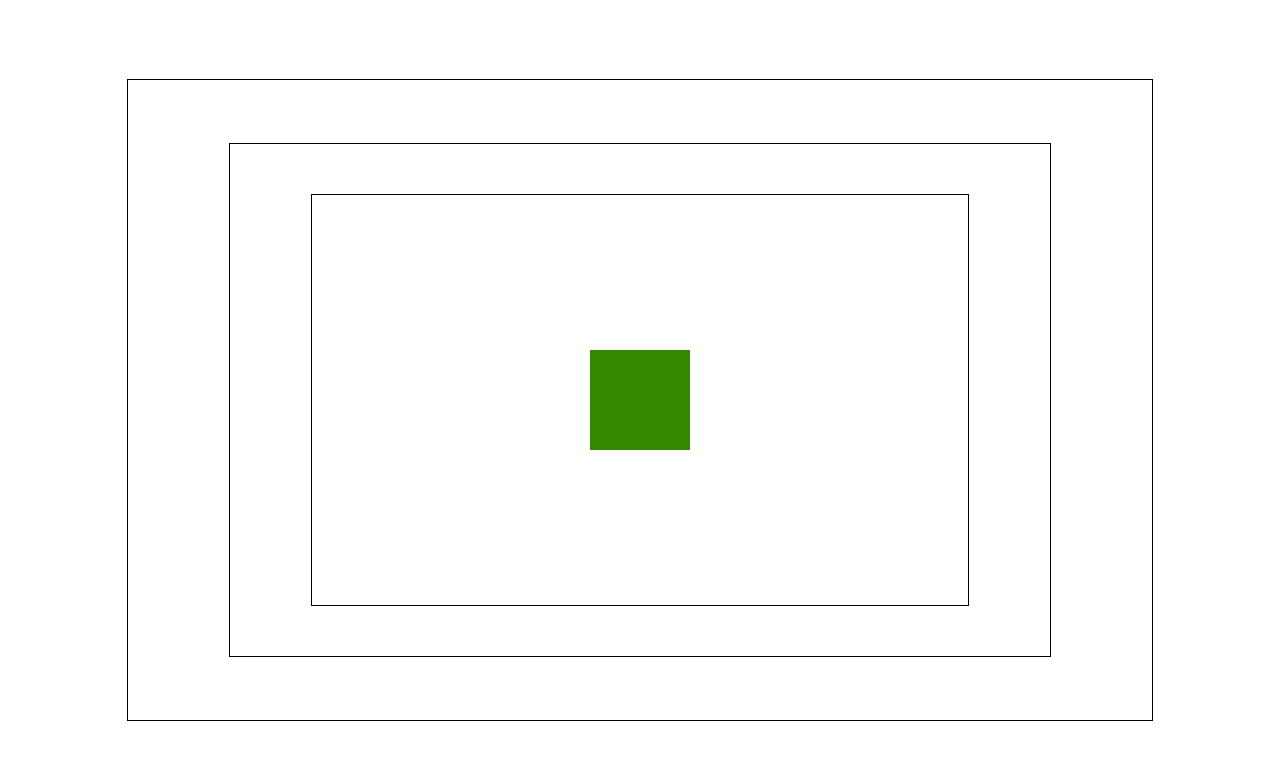
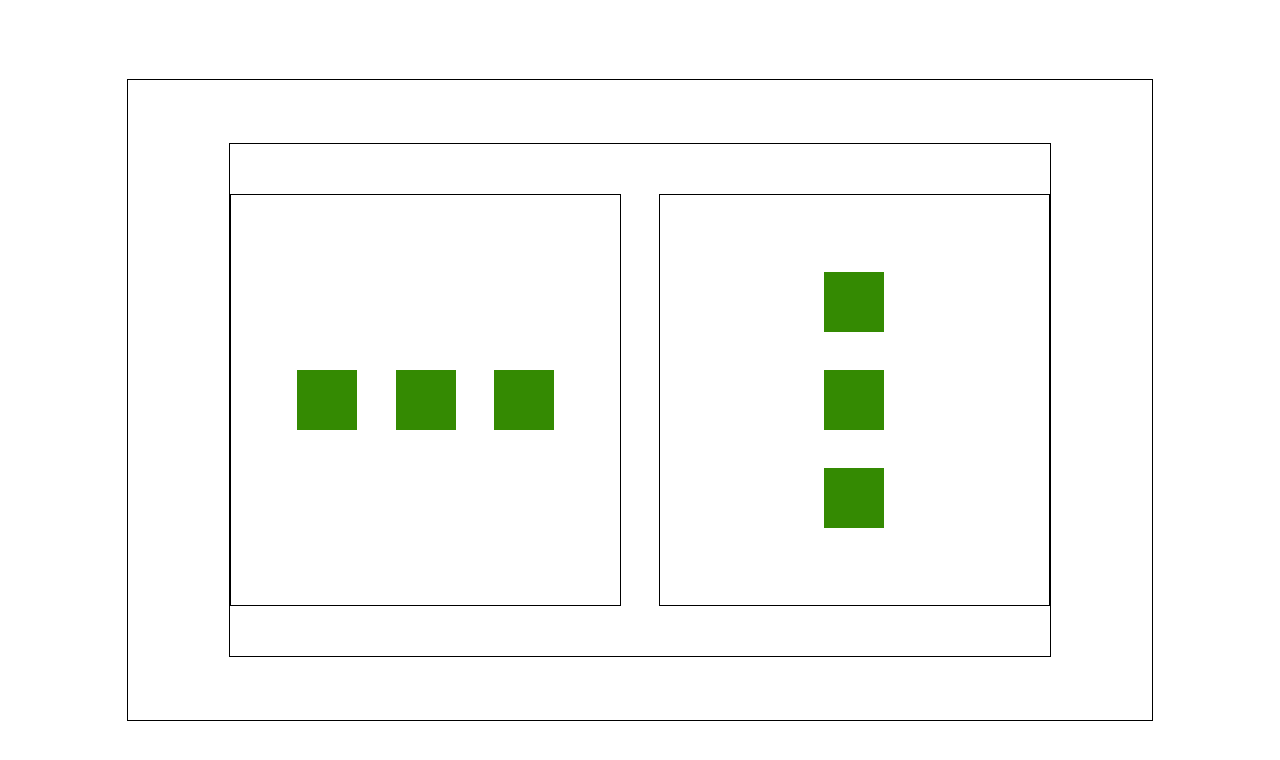
Before and after one commit to FabianoVaz/Web1, a plain HTML site: page 06 - Exercício/q1.html in a window 1280 px wide. Drawn offline with Linux system fonts and the light colour scheme.

Commit message:
Exercício CSS

```diff
--- /dev/null
+++ b/06 - Exercício/q1.css
@@ -0,0 +1,34 @@
+*{margin: 0px;}
+
+body{
+    height: 100vh;
+    display: flex;
+    justify-content: center;
+    align-items: center;
+}
+
+.lv1, .lv2, .lv3{
+    height: 80%;
+    width: 80%;
+    border: 1px solid #000;
+
+    display: flex;
+    justify-content: center;
+    align-items: center;
+
+    gap: 3vw;
+}
+
+.lv4{
+    height: 60px;
+    width: 60px;
+    background-color: #348a02;
+}
+
+.horizontal{
+    flex-direction: row;
+}
+
+.vertical{
+    flex-direction: column;
+}
--- a/06 - Exercício/q1.html
+++ b/06 - Exercício/q1.html
@@ -4,23 +4,21 @@
     <meta charset="UTF-8">
     <meta name="viewport" content="width=device-width, initial-scale=1.0">
     <title>Exercício II</title>
-    <style>
-        *{margin: 0px;}
-        body{height: 100vh;}
-        body, .lv1, .lv2, .lv3{ display: flex; justify-content: center; align-items: center; gap: 3vw;}
-        .lv1, .lv2, .lv3{width: 80%; height: 80%; border: 1px solid #000;}
-        .lv4{width: 100px; height: 100px; background-color: #348a02; flex-wrap: wrap;}
-        .horizontal{ flex-direction: row;}
-        .vertical{ flex-direction: column;}
-    </style>
+    <link rel="stylesheet" href="q1.css">
 </head>
 <body>
+    <!-- div.lv1>div.lv2>div.lv3*2>div.lv4*3 -->
     <div class="lv1">
         <div class="lv2">
-            <div class="lv3">
-                <div class="lv4">
-
-                </div>
+            <div class="lv3 horizontal">
+                <div class="lv4"></div>
+                <div class="lv4"></div>
+                <div class="lv4"></div>
+            </div>
+            <div class="lv3 vertical">
+                <div class="lv4"></div>
+                <div class="lv4"></div>
+                <div class="lv4"></div>
             </div>
         </div>
     </div>
--- /dev/null
+++ b/06 - Exercício/q2.css
@@ -0,0 +1,54 @@
+*{margin: 0px;}
+
+body{
+    height: 100vh;
+    display: flex;
+    justify-content: center;
+    align-items: center;
+    background-color: #348a02;
+    font-family: 'Segoe UI', Tahoma, Geneva, Verdana, sans-serif;
+}
+
+.miolo{
+    height: 60%;
+    width: 30%;
+    background-color: #ecebeb;
+    border-radius: 100px 20px;
+    box-shadow: -5px 10px 20px -10px rgba(0,0,0,0.75);
+}
+
+form{
+    height: 100%;
+    display: flex;
+    justify-content: start;
+    align-items: center;
+    flex-direction: column;
+}
+
+img{
+    height: 30%;
+    margin-bottom: 3vh;
+}
+
+label{
+    font-size: small;
+    margin-bottom: 1.5vh;
+}
+input{
+    height: 4vh;
+    border-radius: 7px;
+    border: 1px solid lightgray;
+    margin-bottom: 2vh;
+    width: 50%;
+}
+
+button{
+    margin-top: 2vh;
+    background-color: #348a02;
+    color: #fff;
+    height: 30px;
+    width: 50%;
+    font-size: .7em;
+    border: 0px;
+    border-radius: 7px;
+}
```
Also changed, not shown: 06 - Exercício/q2.html (added, +21 -0 lines), 06 - Exercício/img/fig1_transp.png (added).
